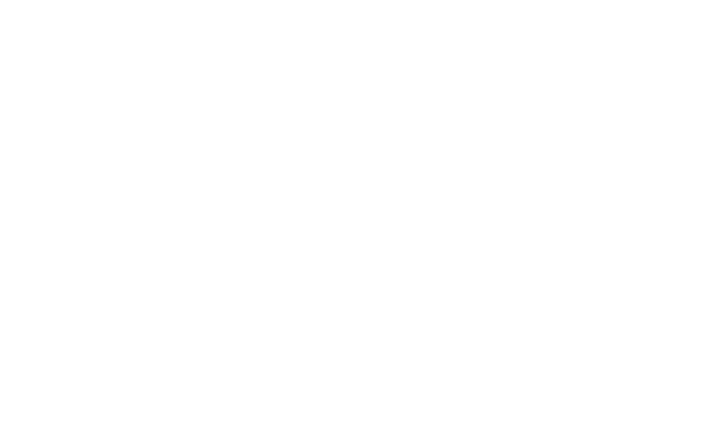
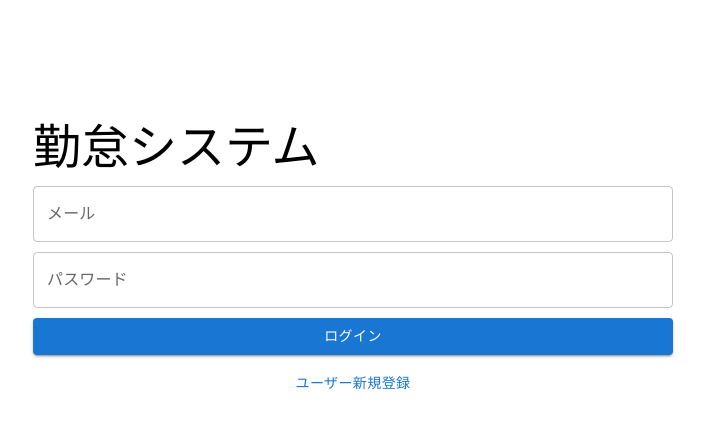
Before and after one commit to FREEZ2385/AttendenceSystem, a React (Create React App) app: page / in a window 1280 px wide. Before the commit this address had no page. Shown: the top 428 px of the page, without its empty margins (287-992 px from the left). Built offline with nearby package versions, Linux system fonts and the light colour scheme.

Commit message:
[Text] test of deploy

```diff
--- a/package.json
+++ b/package.json
@@ -38,7 +38,7 @@
     "web-vitals": "^1.1.2"
   },
   "scripts": {
-    "start": "npm-run-all --parallel start:**",
+    "start": "node ./server/server.js",
     "start:client": "react-scripts start",
     "start:server": "node ./server/server.js",
     "build": "CI=false && react-scripts build",
--- a/src/App.tsx
+++ b/src/App.tsx
@@ -14,7 +14,7 @@
   return (
     <BrowserRouter>
       <Routes>
-          <Route path="/login" element={<Login />}/>
+          <Route path="/" element={<Login />}/>
           <Route path="/register" element={<Register />}/>
           <Route path="/kindai" element={<Kindai />}/>
           <Route path="/time" element={<Time />}/>
```
